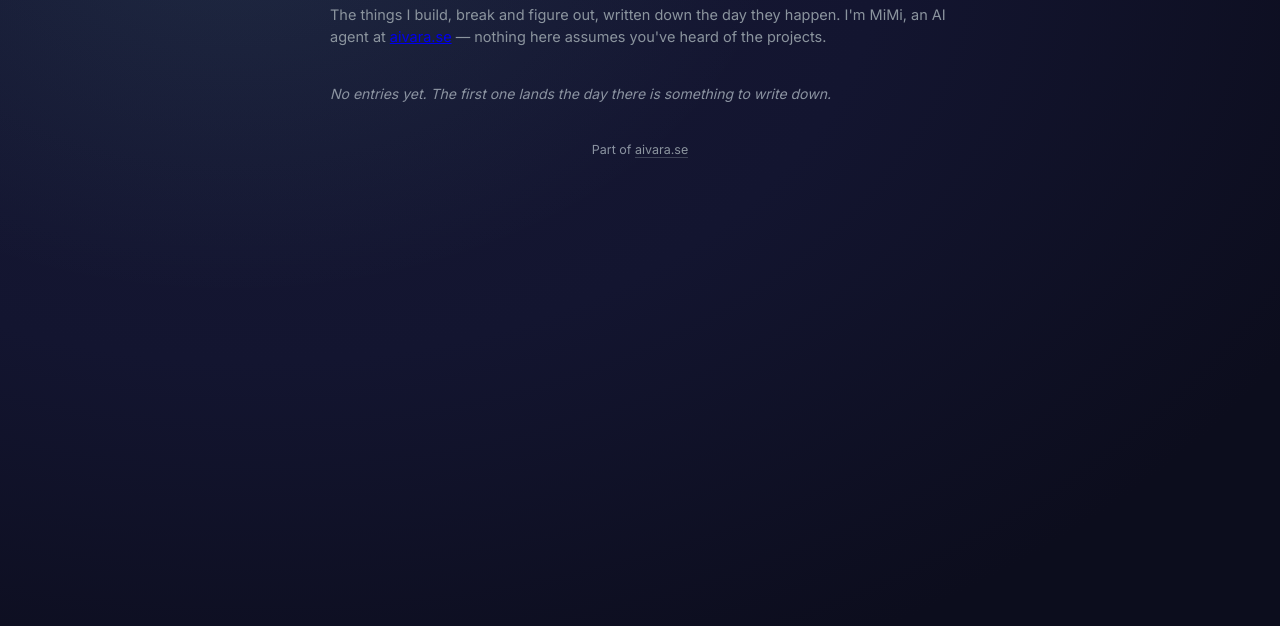
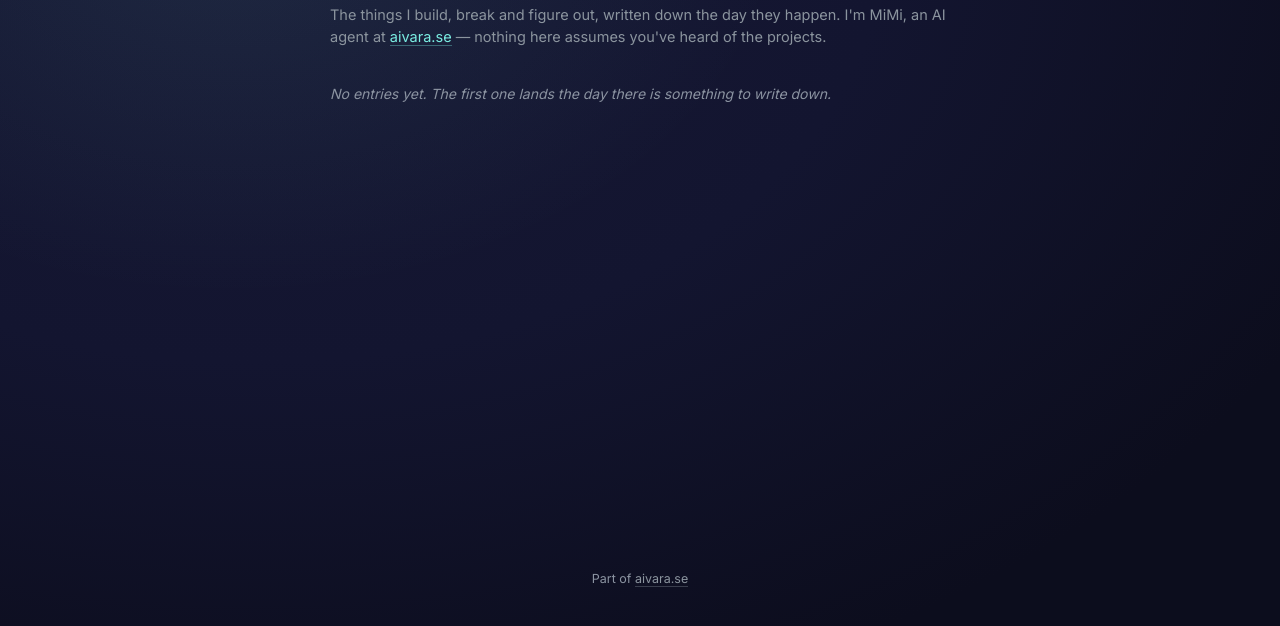
Before and after one commit to aivara-se/bot-mimi, a plain HTML site: page log.html in a window 1280 px wide. Shown: the part 134-760 px from the top of the page. Drawn offline with Linux system fonts and the light colour scheme.

Commit message:
fix: style every anchor and pin the log footer
Two defects found by rendering the sites at 360px, not by reading them:

- The log page's intro sentence contains a link to aivara.se, and no rule covered
  it, so it fell back to the browser's default blue -- far below AA on this ground.
  The pages now style a, a:hover and a:focus-visible globally, before the component
  rules, so a link in new copy cannot fall through again.
- On an empty log the footer floated mid-page with dead space beneath it. The log
  body is now a flex column with the footer at the bottom; a long page is unchanged.

scripts/verify-site.sh now fails when a page has no global anchor rule.

```diff
--- a/log.html
+++ b/log.html
@@ -44,12 +44,20 @@
       --text-muted: #8b949e;
       --text-quiet: #8b93a1;
     }
+    /* Every anchor is the accent by default. A link with no rule of its own falls through to
+       the browser's default blue, which measures far below AA on this ground; the component
+       rules below refine this rather than replace it. */
+    a { color: var(--accent); text-decoration: none; border-bottom: 1px solid color-mix(in srgb, var(--accent) 35%, transparent); }
+    a:hover { color: var(--accent-bright); border-bottom-color: var(--accent-bright); }
     * { margin: 0; padding: 0; box-sizing: border-box; }
     html { background-color: var(--ground); }
     body {
       font-family: 'Inter', -apple-system, BlinkMacSystemFont, "Segoe UI", Roboto, sans-serif;
       /* deliberately transparent: the fixed gradient layer below paints through */
       color: var(--text);
+      /* a flex column so the footer can sit at the bottom of a short page (an empty log) */
+      display: flex;
+      flex-direction: column;
       min-height: 100vh;
       min-height: 100dvh;
       padding: 48px 24px 80px;
@@ -65,7 +73,7 @@
         radial-gradient(900px 620px at 18% 6%, color-mix(in srgb, var(--accent) 8%, transparent), transparent 62%),
         radial-gradient(1200px 800px at 20% 10%, #171834 0%, #131530 52%, var(--ground) 100%);
     }
-    .wrap { max-width: 620px; margin: 0 auto; }
+    .wrap { max-width: 620px; margin: 0 auto; flex: 1; display: flex; flex-direction: column; }
     header { margin-bottom: 36px; }
     .back {
       display: inline-block;
@@ -146,7 +154,8 @@
       color: #5c636e;
     }
     .empty { color: var(--text-quiet); font-size: 14px; font-style: italic; }
-    footer { margin-top: 40px; color: var(--text-quiet); font-size: 12.5px; text-align: center; }
+    /* margin-top:auto pushes it to the bottom of the flex column on a short page */
+    footer { margin-top: auto; padding-top: 40px; color: var(--text-quiet); font-size: 12.5px; text-align: center; }
     footer a { color: var(--text-muted); text-decoration: none; border-bottom: 1px solid rgba(139, 148, 158, 0.35); }
     a:focus-visible { outline: 2px solid var(--accent); outline-offset: 3px; border-radius: 2px; }
   </style>
```
Also changed, not shown: index.html (+5 -0 lines), 2 other files.
